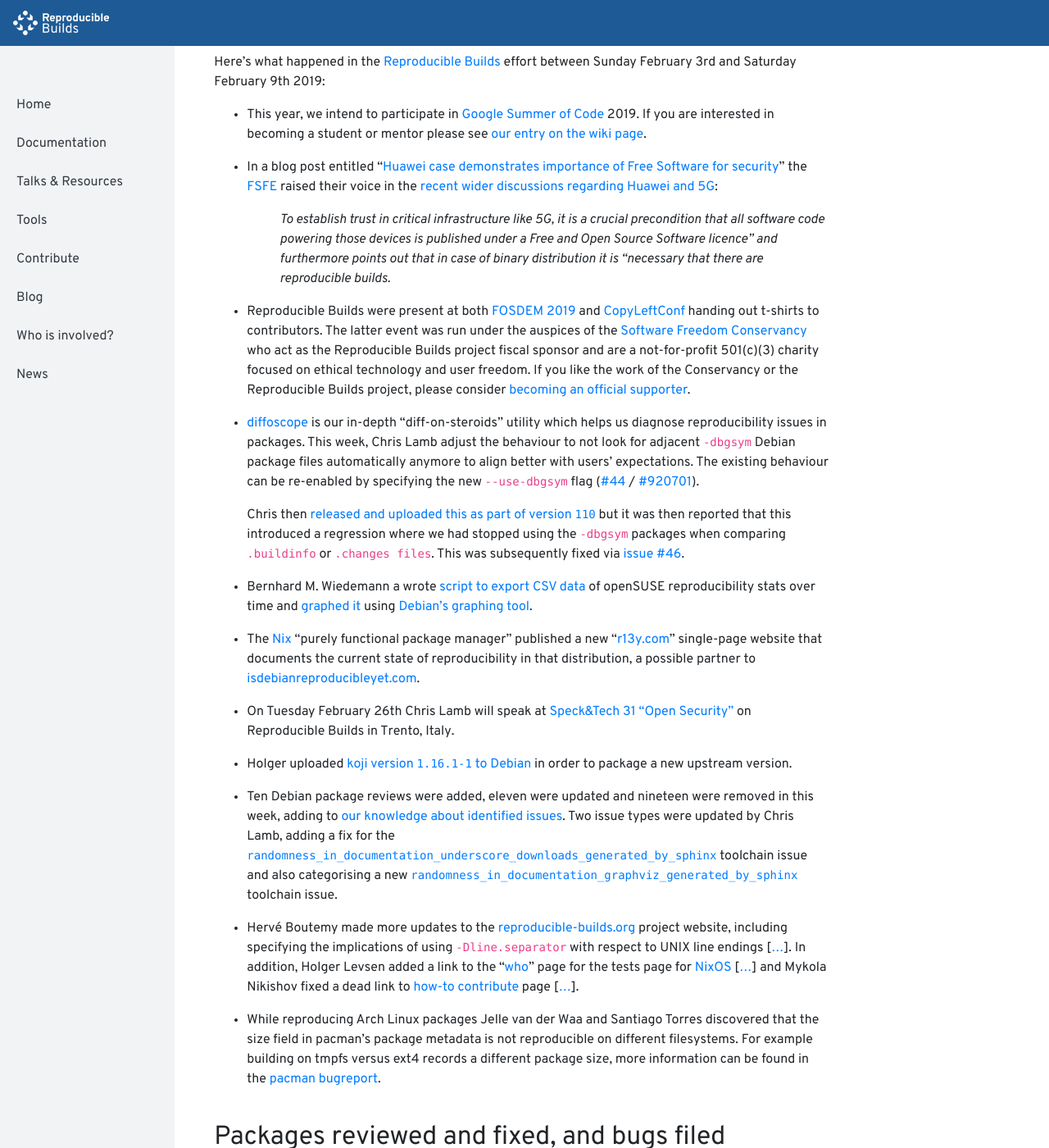
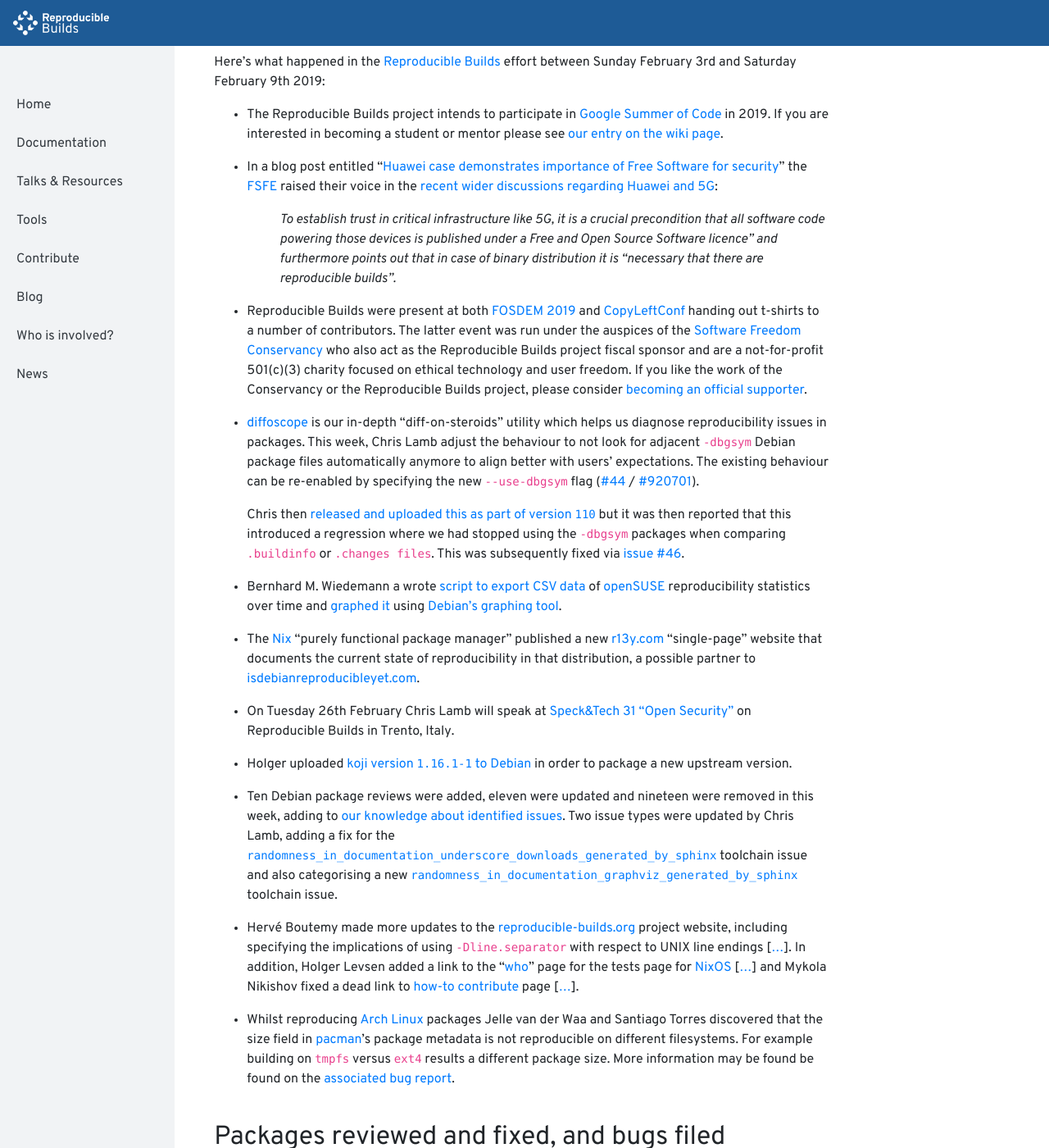
Before and after one commit to prototypefund/reproducible-website, a Jekyll site: the page built from _blog/posts/198.md, in a window 1280 px wide and 1400 px high, scrolled down 243 px. Shown: the whole window at 82% size. Built offline with Jekyll 4.4.1, drawn with Linux system fonts in a browser that asks for light colours; some of the changed text lies outside the part shown.

Commit message:
Misc changes prior to publishing.

```diff
--- a/_blog/posts/198.md
+++ b/_blog/posts/198.md
@@ -5,23 +5,23 @@
 
 Here's what happened in the [Reproducible Builds](https://reproducible-builds.org) effort between Sunday February 3rd and Saturday February 9th 2019:
 
-* This year, we intend to participate in [Google Summer of Code](https://summerofcode.withgoogle.com/) 2019. If you are interested in becoming a student or mentor please see [our entry on the wiki page](https://wiki.debian.org/SummerOfCode2019/Projects#SummerOfCode2019.2FProjects.2FReproducibleBuilds.Reproducible_Builds).
+* The Reproducible Builds project intends to participate in [Google Summer of Code](https://summerofcode.withgoogle.com/) in 2019. If you are interested in becoming a student or mentor please see [our entry on the wiki page](https://wiki.debian.org/SummerOfCode2019/Projects#SummerOfCode2019.2FProjects.2FReproducibleBuilds.Reproducible_Builds).
 
 * In a blog post entitled "[Huawei case demonstrates importance of Free Software for security](https://fsfe.org/news/2019/news-20190205-01.en.html)" the [FSFE](https://fsfe.org) raised their voice in the [recent wider discussions regarding Huawei and 5G](https://www.zdnet.com/article/huawei-will-need-5-years-and-2b-to-resolve-uk-security-concerns-report/):
 
-  > To establish trust in critical infrastructure like 5G, it is a crucial precondition that all software code powering those devices is published under a Free and Open Source Software licence" and furthermore points out that in case of binary distribution it is "necessary that there are reproducible builds.
+  > To establish trust in critical infrastructure like 5G, it is a crucial precondition that all software code powering those devices is published under a Free and Open Source Software licence" and furthermore points out that in case of binary distribution it is "necessary that there are reproducible builds".
 
-* Reproducible Builds were present at both [FOSDEM 2019](https://fosdem.org/2019/schedule/) and [CopyLeftConf](https://2019.copyleftconf.org/) handing out t-shirts to contributors. The latter event was run under the auspices of the [Software Freedom Conservancy](https://sfconservancy.org/) who act as the Reproducible Builds project fiscal sponsor and are a not-for-profit 501(c)(3) charity focused on ethical technology and user freedom. If you like the work of the Conservancy or the Reproducible Builds project, please consider [becoming an official supporter](https://sfconservancy.org/supporter/).
+* Reproducible Builds were present at both [FOSDEM 2019](https://fosdem.org/2019/schedule/) and [CopyLeftConf](https://2019.copyleftconf.org/) handing out t-shirts to a number of contributors. The latter event was run under the auspices of the [Software Freedom Conservancy](https://sfconservancy.org/) who also act as the Reproducible Builds project fiscal sponsor and are a not-for-profit 501(c)(3) charity focused on ethical technology and user freedom. If you like the work of the Conservancy or the Reproducible Builds project, please consider [becoming an official supporter](https://sfconservancy.org/supporter/).
 
 * [diffoscope](https://diffoscope.org/) is our in-depth "diff-on-steroids" utility which helps us diagnose reproducibility issues in packages. This week, Chris Lamb adjust the behaviour to not look for adjacent `-dbgsym` Debian package files automatically anymore to align better with users' expectations. The existing behaviour can be re-enabled by specifying the new `--use-dbgsym` flag ([#44](https://salsa.debian.org/reproducible-builds/diffoscope/issues/44) / [#920701](https://bugs.debian.org/920701)).
 
    Chris then [released and uploaded this as part of version `110`](https://tracker.debian.org/news/1028027/accepted-diffoscope-110-source-all-into-unstable/) but it was then reported that this introduced a regression where we had stopped using the `-dbgsym` packages when comparing `.buildinfo` or `.changes files`. This was subsequently fixed via [issue #46](https://salsa.debian.org/reproducible-builds/diffoscope/issues/46).
 
-* Bernhard M. Wiedemann a wrote [script to export CSV data](https://github.com/bmwiedemann/reproducibleopensuse/blob/master/rbplot.pl) of openSUSE reproducibility stats over time and [graphed it](https://rb.zq1.de/compare.factory/graph.png) using [Debian's graphing tool](https://salsa.debian.org/qa/jenkins.debian.net/blob/master/bin/make_graph.py).
+* Bernhard M. Wiedemann a wrote [script to export CSV data](https://github.com/bmwiedemann/reproducibleopensuse/blob/master/rbplot.pl) of [openSUSE](https://opensuse.org) reproducibility statistics over time and [graphed it](https://rb.zq1.de/compare.factory/graph.png) using [Debian's graphing tool](https://salsa.debian.org/qa/jenkins.debian.net/blob/master/bin/make_graph.py).
 
-* The [Nix](https://nixos.org/nix) "purely functional package manager" published a new "[r13y.com](https://r13y.com/)" single-page website that documents the current state of reproducibility in that distribution, a possible partner to [isdebianreproducibleyet.com](https://isdebianreproducibleyet.com/).
+* The [Nix](https://nixos.org/nix) "purely functional package manager" published a new [r13y.com](https://r13y.com/) "single-page" website that documents the current state of reproducibility in that distribution, a possible partner to [isdebianreproducibleyet.com](https://isdebianreproducibleyet.com/).
 
-* On Tuesday February 26th Chris Lamb will speak at [Speck&Tech 31 "Open Security"](https://www.eventbrite.com/e/specktech-31-open-security-tickets-53503912643) on Reproducible Builds in Trento, Italy.
+* On Tuesday 26th February Chris Lamb will speak at [Speck&Tech 31 "Open Security"](https://www.eventbrite.com/e/specktech-31-open-security-tickets-53503912643) on Reproducible Builds in Trento, Italy.
 
 * Holger uploaded [koji version `1.16.1-1` to Debian](https://tracker.debian.org/news/1028398/accepted-koji-1161-1-source-into-unstable/) in order to package a new upstream version.
 
@@ -29,7 +29,7 @@
 
 * Hervé Boutemy made more updates to the [reproducible-builds.org](https://reproducible-builds.org) project website, including specifying the implications of using `-Dline.separator` with respect to UNIX line endings [[...](https://salsa.debian.org/reproducible-builds/reproducible-website/commit/3fdaa2f)]. In addition, Holger Levsen added a link to the "[who]({{ "/who/" | prepend: site.baseurl }})" page for the tests page for [NixOS](https://nixos.org/nix/) [[...](https://salsa.debian.org/reproducible-builds/reproducible-website/commit/9093f6c)] and Mykola Nikishov fixed a dead link to [how-to contribute]({{ "/contribute/" | prepend: site.baseurl }}) page [[...](https://salsa.debian.org/reproducible-builds/reproducible-website/commit/b7ac922)].
 
-* While reproducing Arch Linux packages Jelle van der Waa and Santiago Torres discovered that the size field in pacman's package metadata is not reproducible on different filesystems. For example building on tmpfs versus ext4 records a different package size, more information can be found in the [pacman bugreport](https://bugs.archlinux.org/task/61717).
+* Whilst reproducing [Arch Linux](https://www.archlinux.org/) packages Jelle van der Waa and Santiago Torres discovered that the size field in [pacman](https://wiki.archlinux.org/index.php/pacman)'s package metadata is not reproducible on different filesystems. For example building on `tmpfs` versus `ext4` results a different package size. More information may be found be found on the [associated bug report](https://bugs.archlinux.org/task/61717).
 
 ## Packages reviewed and fixed, and bugs filed
 
@@ -42,7 +42,7 @@
     * [#921511](https://bugs.debian.org/921511) filed against [python-octaviaclient](https://tracker.debian.org/pkg/python-octaviaclient) (forwarded and merged upstream [on Github](https://github.com/openstack/python-octaviaclient/pull/1) and [Gerrit](https://review.openstack.org/635194)).
     * [#921513](https://bugs.debian.org/921513) filed against [sphinx](https://tracker.debian.org/pkg/sphinx) ([forwarded upstream](https://github.com/sphinx-doc/sphinx/pull/6028)).
 * Steffen Winterfeldt:
-    * [gfxboot](https://github.com/openSUSE/gfxboot/pull/35) (avoid variations in mtime values embedded in cpio archives)
+    * [gfxboot](https://github.com/openSUSE/gfxboot/pull/35) (avoid variations in `mtime` values embedded in [cpio](https://en.wikipedia.org/wiki/Cpio) archives)
 
 ## Test framework development
 
```
Also changed, not shown: other parts of _blog/posts/198.md (+2 -2 lines).
